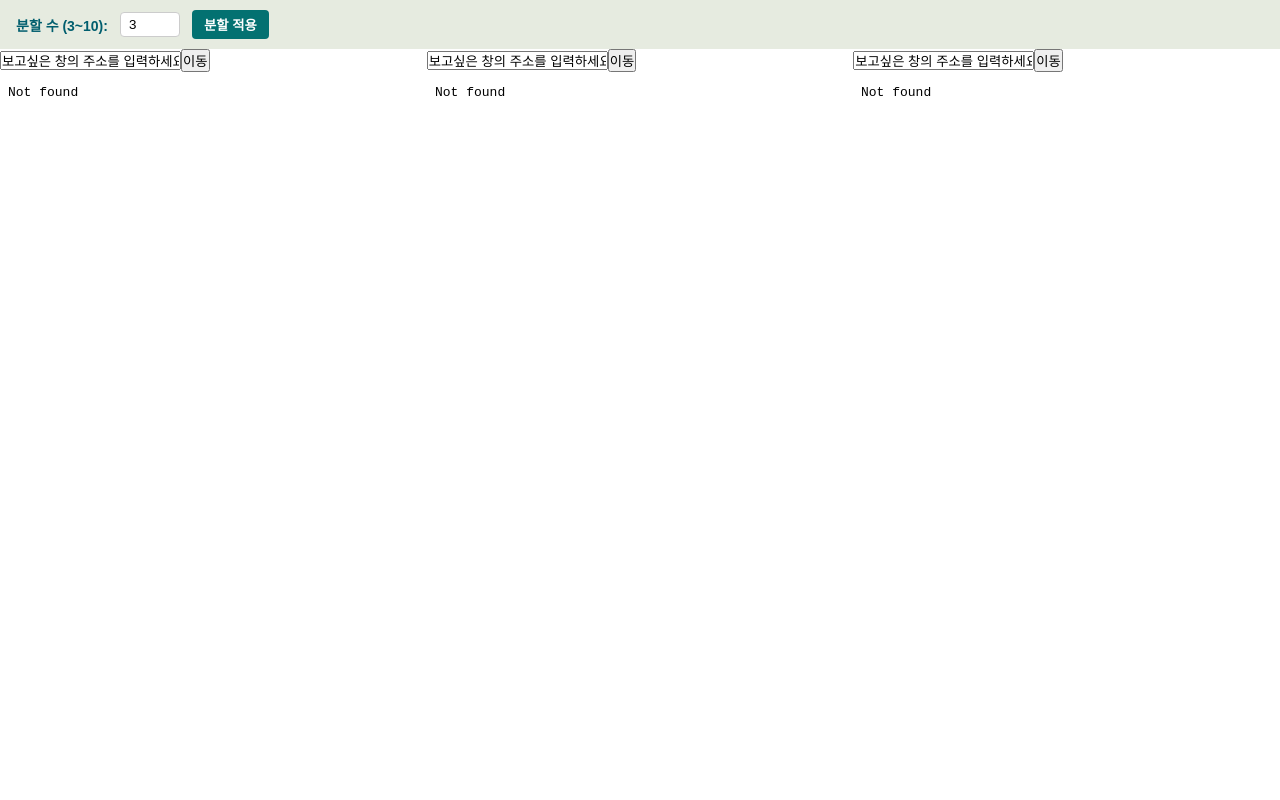
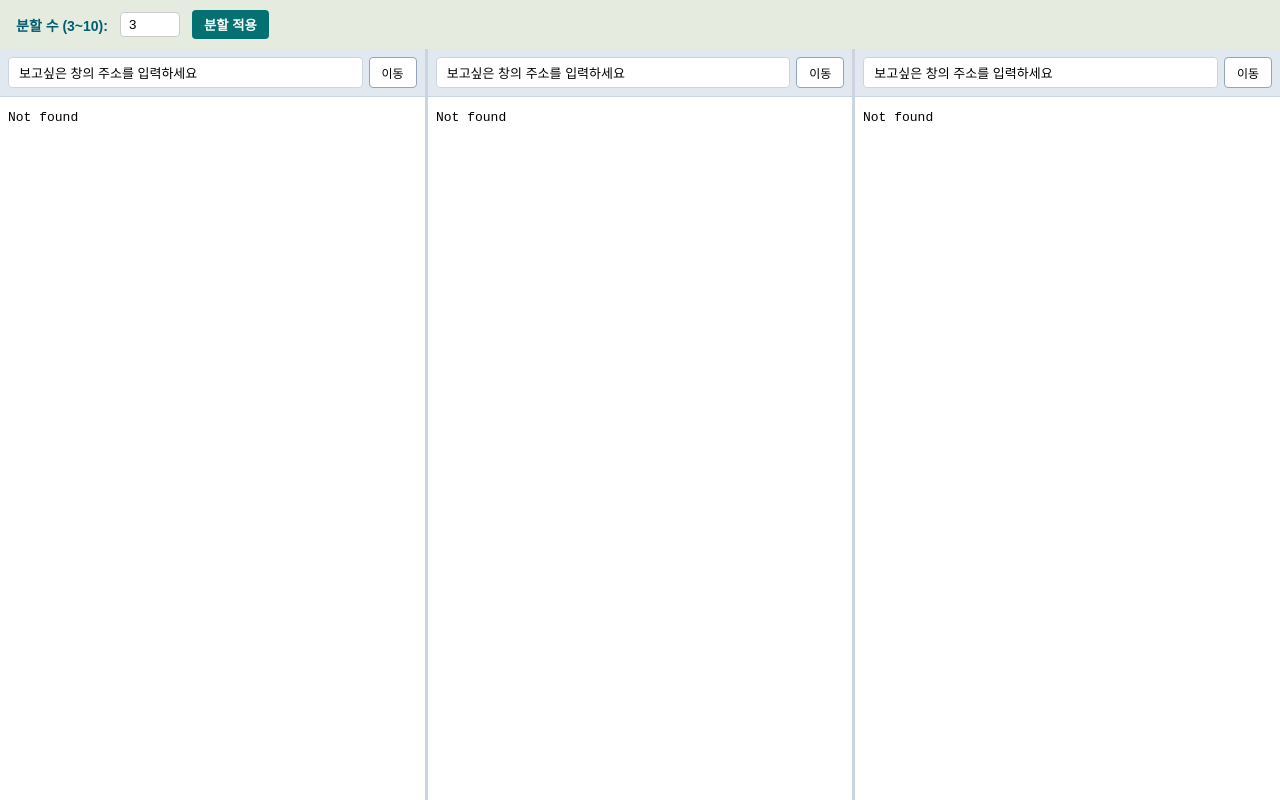
Before and after one commit to lll0rz/commuchang, a plain HTML site: page index.html in a window 1280 px wide. Drawn offline with Linux system fonts and the light colour scheme.

Commit message:
Update index.html

```diff
--- a/index.html
+++ b/index.html
@@ -47,28 +47,41 @@
       height: calc(100vh - 52px);
       overflow: hidden;
     }
-   /* 각 분할 패널의 배경으로 back.jpg 설정 */
  .panel {
       display: flex;
       flex-direction: column;
       height: 100%;
-  min-width: 150px;
-
-  /* 배경 이미지 설정 */
-  background-image: back.jpg('back.jpg');
-  background-repeat: no-repeat;
-  background-position: center center;
-  background-size: cover; /* 영역 크기에 맞춰 꽉 차게 조절 */
-  background-color: #ffffff; /* 이미지 로딩 전 기본 흰색 */
+      min-width: 180px;
+      background: #ffffff;
     }
-
-/* 주소를 입력하기 전까지 배경 이미지가 보이도록 투명 처리 */
+    .panel-header {
+      display: flex;
+      padding: 8px;
+      background-color: #e2e8f0;
+      border-bottom: 1px solid #cbd5e1;
+      gap: 6px;
+    }
+    .panel-header input {
+      flex: 1;
+      padding: 6px 10px;
+      font-size: 13px;
+      border: 1px solid #cbd5e1;
+      border-radius: 4px;
+      outline: none;
+    }
+    .panel-header button {
+      padding: 6px 12px;
+      font-size: 12px;
+      cursor: pointer;
+      border: 1px solid #94a3b8;
+      background: white;
+      border-radius: 4px;
+    }
     .panel iframe {
       flex: 1;
       width: 100%;
       border: none;
-  background-color: transparent; /* 흰색 대신 투명으로 변경 */
-}
+      background-color: #ffffff;
     }
     /* 칸막이 (리사이저) */
     .resizer {
```
Lines whose indentation alone changed are shown as unchanged.
